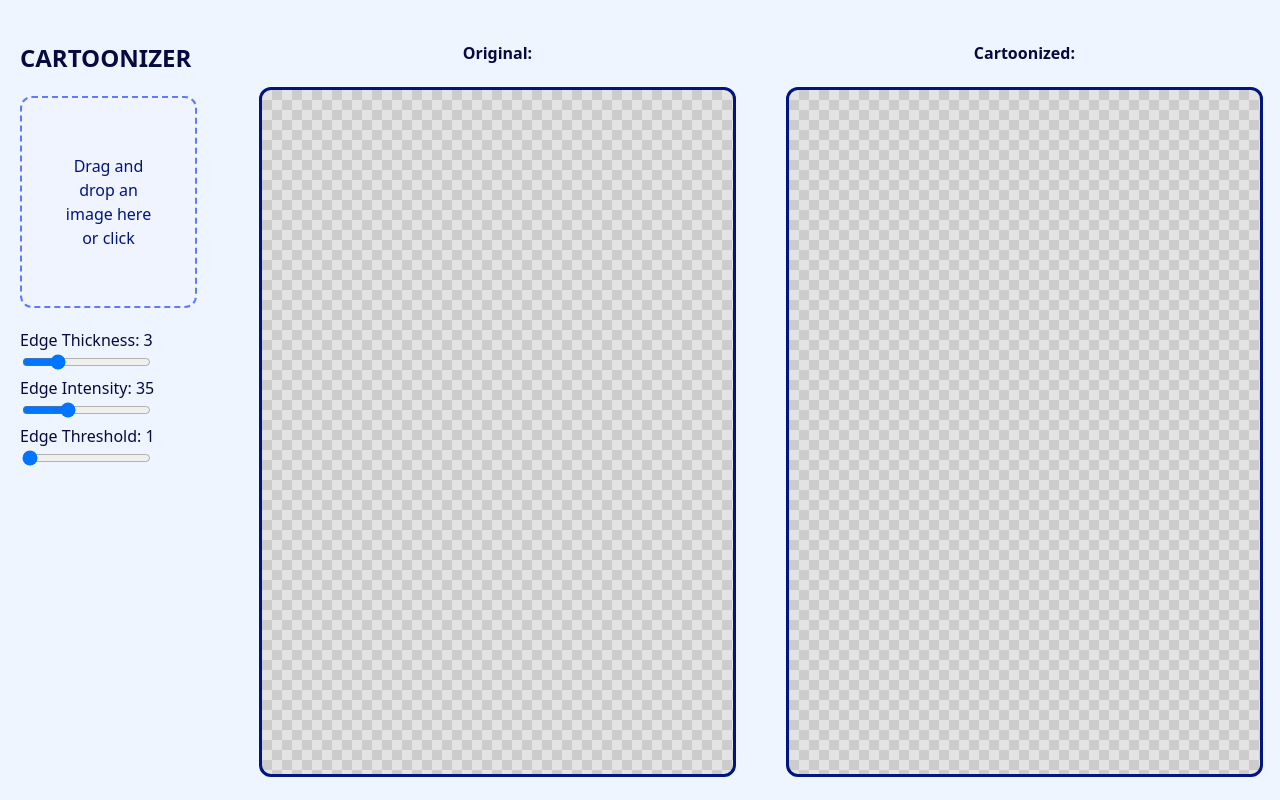
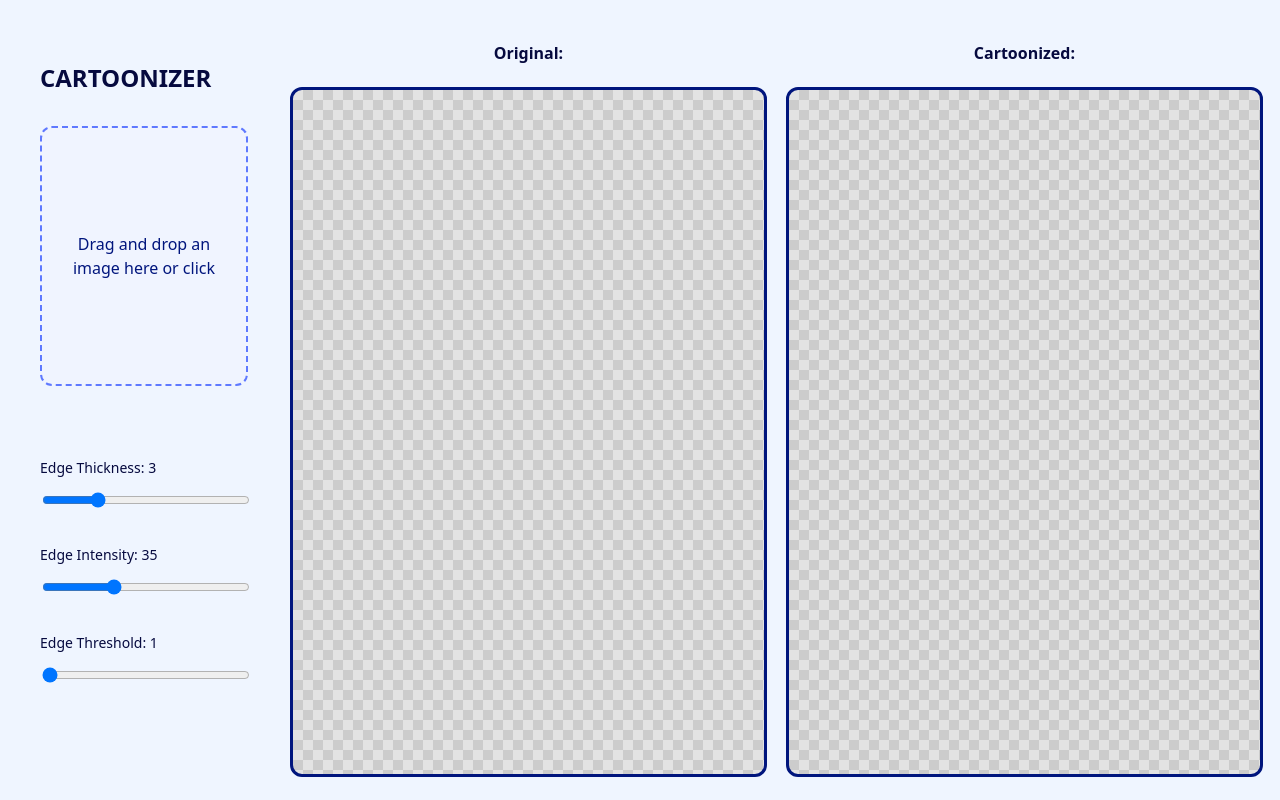
Before and after one commit to KaiWoessner/CartoonConverter, a React (Vite) app in the folder frontend/: page / in a window 1280 px wide. Built offline with nearby package versions, Linux system fonts and the light colour scheme.

Commit message:
Widened slider containers to cover more whitespace

```diff
--- a/frontend/src/App.css
+++ b/frontend/src/App.css
@@ -7,7 +7,9 @@ html, body {
   background-color: #eff5ff; /* Makes sure background is consistent dependent of browser or darkmode */
   color: #060a3f;            /* Ensures consistent text color */
 }
-
+.download-container {
+  margin-top: 20px;
+}
 
 /* Added this cause apparently this fixes the scaling problem I guess the entire
 ancestory needs to be set */
@@ -25,18 +27,28 @@ html, body, #root, .App, .flex-container {
   padding: 20px;
 }
 
-.image-column { /* Container for each column */
+.image-column { /* Container for each image column */
   display: flex;
   flex: 0 0 38%;
   flex-direction: column;
   align-items: center;
 }
 
-.options { /* Options align to left instead of center */
+.options {
+  display: flex;              /* Missing! Enables flex layout */
+  flex-direction: column;
   align-items: flex-start;
-  flex: 0 0 15%;
+  flex: 0 0 20%;
   height: 100%;
-  width: 100%;
+  padding: 20px;
+  box-sizing: border-box;
+}
+
+
+
+.slider-label {
+  margin-bottom: 4px;
+  font-weight: 500;
 }
 
 .image-box {
@@ -86,7 +98,7 @@ img {
 
 
 /* Drag and drop area */
-.drop-zone {
+/* .drop-zone {
   width: 50%;
   padding: 40px;
   border: 2px dashed #5f79ff;
@@ -96,6 +108,59 @@ img {
   color: #00157d;
   margin-bottom: 20px;
   transition: background-color 0.2s ease;
+} */
+
+.drop-zone {
+  width: 100%;               /* Match rest of column width */
+  height: 260px;             /* Taller vertically */
+  padding: 20px;
+  border: 2px dashed #5f79ff;
+  border-radius: 12px;
+  background-color: #f0f4ff;
+  text-align: center;
+  color: #00157d;
+  margin-bottom: 40px;
+  transition: background-color 0.2s ease;
+
+  display: flex;
+  justify-content: center;
+  align-items: center;
+  box-sizing: border-box;
+}
+
+
+/* Add spacing above all three sliders */
+.slider-container:nth-of-type(3) {
+  margin-top: 10%; /* space above Edge Thickness */
+}
+
+.slider-container:nth-of-type(4) {
+  margin-top: 10%; /* space above Edge Intensity */
+}
+
+.slider-container:nth-of-type(5) {
+  margin-top: 10%; /* space above Edge Threshold */
+}
+
+
+.title-container,
+.upload-container,
+.slider-container{
+  margin-bottom: 10px; /* Reduce from 20px */
+  width: 100%;
+}
+.download-container {
+  margin-bottom: 12px;
+  width: 100%;
+}
+
+.slider-container input[type="range"]{
+  width: 100%;
+}
+.slider-label {
+  width: 100%;
+  margin-bottom: 12px;
+  font-size: 14px;
 }
 
 .drop-zone:hover {
--- a/frontend/src/App.jsx
+++ b/frontend/src/App.jsx
@@ -134,9 +134,8 @@ function App() {
     <div className="App">
       <div className="flex-container"> {/* Container for columns */}
         {/* Options Column */}
-        <div className="column options">
+        {/* <div className="column options">
           <h2>CARTOONIZER</h2>
-
           <div className="drop-zone" onClick={handleClick} onDrop={handleDrop} onDragOver={handleDragOver}>
             <p>Drag and drop an image here or click</p>
             <input type="file" accept="image/png, image/heic" onChange={handleUpload} ref={fileInputRef} style={{ display: 'none' }} />
@@ -180,10 +179,132 @@ function App() {
 
 
           {resultImage && (
-              <a href={resultImage} download={`${originalFileName.replace(/\.[^/.]+$/, "")}_cartoonized.png`} className="download-button">
+            <div className = "download-container">
+              <a
+                href={resultImage}
+                download={`${originalFileName.replace(/\.[^/.]+$/, "")}_cartoonized.png`}
+                className="download-button"
+              >
                 Download Cartoon
-              </a>)}
+              </a>
+            </div>
+          )}
+        </div> */}
+        <div className="column options">
+        <div className="title-container">
+          <h2>CARTOONIZER</h2>
         </div>
+
+        <div className="upload-container">
+          <div className="drop-zone" onClick={handleClick} onDrop={handleDrop} onDragOver={handleDragOver}>
+            <p>Drag and drop an image here or click</p>
+            <input type="file" accept="image/png, image/heic" onChange={handleUpload} ref={fileInputRef} style={{ display: 'none' }} />
+          </div>
+        </div>
+
+        {/* <div className="slider-container">
+          <div className="slider-label">Edge Thickness: {thickness}</div>
+          <input
+            type="range"
+            min="1"
+            max="9"
+            step="1"
+            value={thickness}
+            onChange={handleThicknessSlider}
+          />
+        </div>
+
+
+        <div className="slider-container">
+          <div className="slider-label">Edge Intensity: {intensity}</div>
+          <input
+            type="range"
+            min="3"
+            max="99"
+            step="2"
+            value={intensity}
+            onChange={handleIntensitySlider}
+          />
+        </div>
+
+
+        <div className="slider-container">
+          <div className="slider-label">Edge Threshold: {threshold}</div>
+          <input
+            type="range"
+            min="1"
+            max="15"
+            step="1"
+            value={threshold}
+            onChange={handleThresholdSlider}
+          />
+        </div>
+
+
+        {resultImage && (
+          <div className="download-container">
+            <a
+              href={resultImage}
+              download={`${originalFileName.replace(/\.[^/.]+$/, "")}_cartoonized.png`}
+              className="download-button"
+            >
+              Download Cartoon
+            </a>
+          </div>
+        )} */}
+
+          <div className="slider-container">
+            <div className="slider-label">Edge Thickness: {thickness}</div>
+            <input
+              type="range"
+              min="1"
+              max="9"
+              step="1"
+              value={thickness}
+              onChange={handleThicknessSlider}
+            />
+          </div>
+
+          <div className="slider-container">
+            <div className="slider-label">Edge Intensity: {intensity}</div>
+            <input
+              type="range"
+              min="3"
+              max="99"
+              step="2"
+              value={intensity}
+              onChange={handleIntensitySlider}
+            />
+          </div>
+
+          <div className="slider-container">
+            <div className="slider-label">Edge Threshold: {threshold}</div>
+            <input
+              type="range"
+              min="1"
+              max="15"
+              step="1"
+              value={threshold}
+              onChange={handleThresholdSlider}
+            />
+          </div>
+
+          {resultImage && (
+            <div className="download-container">
+              <a
+                href={resultImage}
+                download={`${originalFileName.replace(/\.[^/.]+$/, "")}_cartoonized.png`}
+                className="download-button"
+              >
+                Download Cartoon
+              </a>
+            </div>
+          )}
+
+
+      </div>
+
+
 
         {/* Original Image Column */}
         <div className="column image-column">
```
Also changed, not shown: 1 other file (tests, documents, lock files or other folders).
